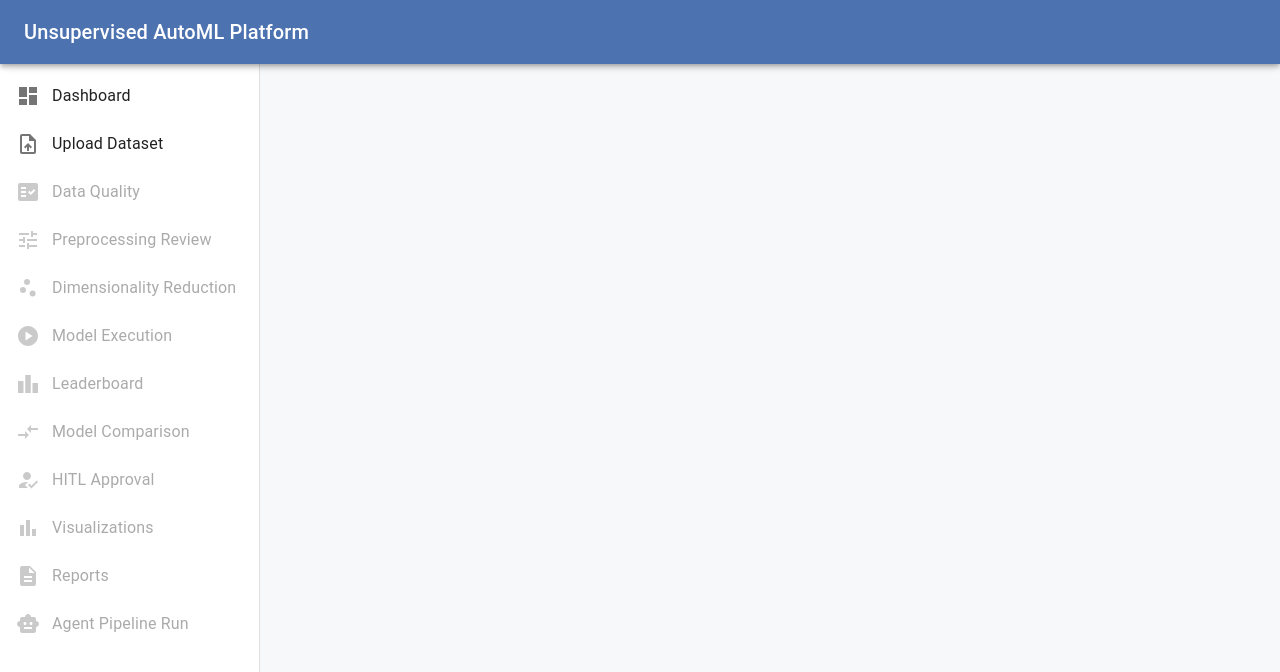
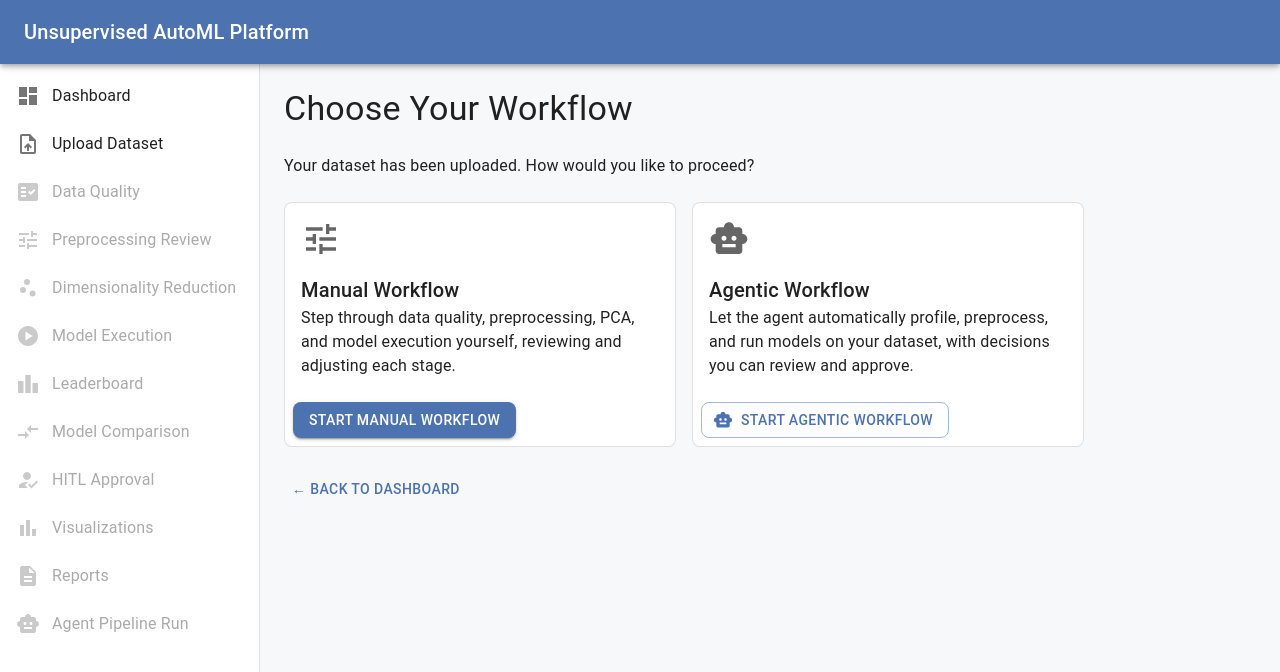
Before and after one commit to saideekshitha2621/agentic-ml-pipeline-automation, a React (Vite) app in the folder frontend/: page /datasets/1/workflow in a window 1280 px wide. Shown: the top 672 px of the page. Built offline with nearby package versions, Linux system fonts and the light colour scheme.

Commit message:
feat: implement dataset deletion functionality and add workflow selection page

```diff
--- a/frontend/src/App.tsx
+++ b/frontend/src/App.tsx
@@ -6,6 +6,7 @@ import NavShell from "./components/NavShell";
 import { WorkspaceProvider } from "./components/WorkspaceContext";
 import DashboardPage from "./pages/DashboardPage";
 import UploadPage from "./pages/UploadPage";
+import WorkflowSelectionPage from "./pages/WorkflowSelectionPage";
 import DataQualityPage from "./pages/DataQualityPage";
 import PreprocessingReviewPage from "./pages/PreprocessingReviewPage";
 import PCAPage from "./pages/PCAPage";
@@ -30,6 +31,7 @@ export default function App() {
               <Routes>
                 <Route path="/" element={<DashboardPage />} />
                 <Route path="/upload" element={<UploadPage />} />
+                <Route path="/datasets/:datasetId/workflow" element={<WorkflowSelectionPage />} />
                 <Route path="/datasets/:datasetId/quality" element={<DataQualityPage />} />
                 <Route path="/datasets/:datasetId/preprocessing" element={<PreprocessingReviewPage />} />
                 <Route path="/datasets/:datasetId/pca" element={<PCAPage />} />
--- a/frontend/src/api/datasets.ts
+++ b/frontend/src/api/datasets.ts
@@ -47,3 +47,15 @@ export function useUploadDataset() {
     },
   });
 }
+
+export function useDeleteDataset() {
+  const queryClient = useQueryClient();
+  return useMutation({
+    mutationFn: async (id: string) => {
+      await apiClient.delete(`/api/v1/datasets/${id}`);
+    },
+    onSuccess: () => {
+      queryClient.invalidateQueries({ queryKey: datasetKeys.all });
+    },
+  });
+}
--- a/frontend/src/pages/DashboardPage.tsx
+++ b/frontend/src/pages/DashboardPage.tsx
@@ -1,16 +1,43 @@
-import { Box, Button, Paper, Stack, Table, TableBody, TableCell, TableHead, TableRow, Typography } from "@mui/material";
-import { SmartToy } from "@mui/icons-material";
+import { useState } from "react";
+import {
+  Box,
+  Button,
+  Dialog,
+  DialogActions,
+  DialogContent,
+  DialogContentText,
+  DialogTitle,
+  Paper,
+  Stack,
+  Table,
+  TableBody,
+  TableCell,
+  TableHead,
+  TableRow,
+  Typography,
+} from "@mui/material";
+import { Delete, SmartToy } from "@mui/icons-material";
 import { useNavigate } from "react-router-dom";
-import { useDatasets } from "../api/datasets";
+import { useDatasets, useDeleteDataset } from "../api/datasets";
 import { useCreatePipelineRun } from "../api/pipeline";
 import MetricCard from "../components/MetricCard";
 import { useWorkspace } from "../components/WorkspaceContext";
+import type { Dataset } from "../types";
 
 export default function DashboardPage() {
   const { data: datasets, isLoading } = useDatasets();
   const { setDatasetId, setPipelineRunId } = useWorkspace();
   const createPipelineRun = useCreatePipelineRun();
+  const deleteDataset = useDeleteDataset();
   const navigate = useNavigate();
+  const [datasetToDelete, setDatasetToDelete] = useState<Dataset | null>(null);
+
+  const handleConfirmDelete = () => {
+    if (!datasetToDelete) return;
+    deleteDataset.mutate(datasetToDelete.id, {
+      onSuccess: () => setDatasetToDelete(null),
+    });
+  };
 
   const handleRunAgentPipeline = (datasetId: string) => {
     createPipelineRun.mutate(
@@ -92,6 +119,14 @@ export default function DashboardPage() {
                       >
                         Run Agent Pipeline
                       </Button>
+                      <Button
+                        size="small"
+                        color="error"
+                        startIcon={<Delete />}
+                        onClick={() => setDatasetToDelete(d)}
+                      >
+                        Delete
+                      </Button>
                     </Stack>
                   </TableCell>
                 </TableRow>
@@ -100,6 +135,22 @@ export default function DashboardPage() {
           </Table>
         )}
       </Paper>
+
+      <Dialog open={!!datasetToDelete} onClose={() => setDatasetToDelete(null)}>
+        <DialogTitle>Delete Dataset</DialogTitle>
+        <DialogContent>
+          <DialogContentText>
+            Are you sure you want to delete "{datasetToDelete?.filename}"? This will also remove any
+            related preprocessing plans, jobs, and pipeline runs, and cannot be undone.
+          </DialogContentText>
+        </DialogContent>
+        <DialogActions>
+          <Button onClick={() => setDatasetToDelete(null)}>Cancel</Button>
+          <Button color="error" disabled={deleteDataset.isPending} onClick={handleConfirmDelete}>
+            Delete
+          </Button>
+        </DialogActions>
+      </Dialog>
     </Stack>
   );
 }
--- a/frontend/src/pages/UploadPage.tsx
+++ b/frontend/src/pages/UploadPage.tsx
@@ -15,7 +15,7 @@ export default function UploadPage() {
     upload.mutate(file, {
       onSuccess: (dataset) => {
         setDatasetId(dataset.id);
-        navigate(`/datasets/${dataset.id}/quality`);
+        navigate(`/datasets/${dataset.id}/workflow`);
       },
     });
   };
--- /dev/null
+++ b/frontend/src/pages/WorkflowSelectionPage.tsx
@@ -0,0 +1,84 @@
+import { Box, Button, Card, CardActions, CardContent, Stack, Typography } from "@mui/material";
+import { SmartToy, Tune } from "@mui/icons-material";
+import { useNavigate, useParams } from "react-router-dom";
+import { useCreatePipelineRun } from "../api/pipeline";
+import { useWorkspace } from "../components/WorkspaceContext";
+
+export default function WorkflowSelectionPage() {
+  const { datasetId } = useParams<{ datasetId: string }>();
+  const { setPipelineRunId } = useWorkspace();
+  const createPipelineRun = useCreatePipelineRun();
+  const navigate = useNavigate();
+
+  const handleAgenticWorkflow = () => {
+    if (!datasetId) return;
+    createPipelineRun.mutate(
+      { dataset_id: datasetId },
+      {
+        onSuccess: (run) => {
+          setPipelineRunId(run.id);
+          navigate(`/pipeline-runs/${run.id}`);
+        },
+      },
+    );
+  };
+
+  return (
+    <Stack spacing={3} sx={{ maxWidth: 800 }}>
+      <Typography variant="h4">Choose Your Workflow</Typography>
+      <Typography color="text.secondary">
+        Your dataset has been uploaded. How would you like to proceed?
+      </Typography>
+
+      <Stack direction={{ xs: "column", sm: "row" }} spacing={2}>
+        <Card variant="outlined" sx={{ flex: 1 }}>
+          <CardContent>
+            <Tune sx={{ fontSize: 40, color: "text.secondary" }} />
+            <Typography variant="h6" sx={{ mt: 1 }}>
+              Manual Workflow
+            </Typography>
+            <Typography color="text.secondary">
+              Step through data quality, preprocessing, PCA, and model execution yourself, reviewing
+              and adjusting each stage.
+            </Typography>
+          </CardContent>
+          <CardActions>
+            <Button
+              variant="contained"
+              onClick={() => datasetId && navigate(`/datasets/${datasetId}/quality`)}
+            >
+              Start Manual Workflow
+            </Button>
+          </CardActions>
+        </Card>
+
+        <Card variant="outlined" sx={{ flex: 1 }}>
+          <CardContent>
+            <SmartToy sx={{ fontSize: 40, color: "text.secondary" }} />
+            <Typography variant="h6" sx={{ mt: 1 }}>
+              Agentic Workflow
+            </Typography>
+            <Typography color="text.secondary">
+              Let the agent automatically profile, preprocess, and run models on your dataset, with
+              decisions you can review and approve.
+            </Typography>
+          </CardContent>
+          <CardActions>
+            <Button
+              variant="outlined"
+              startIcon={<SmartToy />}
+              disabled={createPipelineRun.isPending}
+              onClick={handleAgenticWorkflow}
+            >
+              Start Agentic Workflow
+            </Button>
+          </CardActions>
+        </Card>
+      </Stack>
+
+      <Box>
+        <Button onClick={() => navigate("/")}>← Back to Dashboard</Button>
+      </Box>
+    </Stack>
+  );
+}
```
Also changed, not shown: 1 other file (tests, documents, lock files or other folders).
